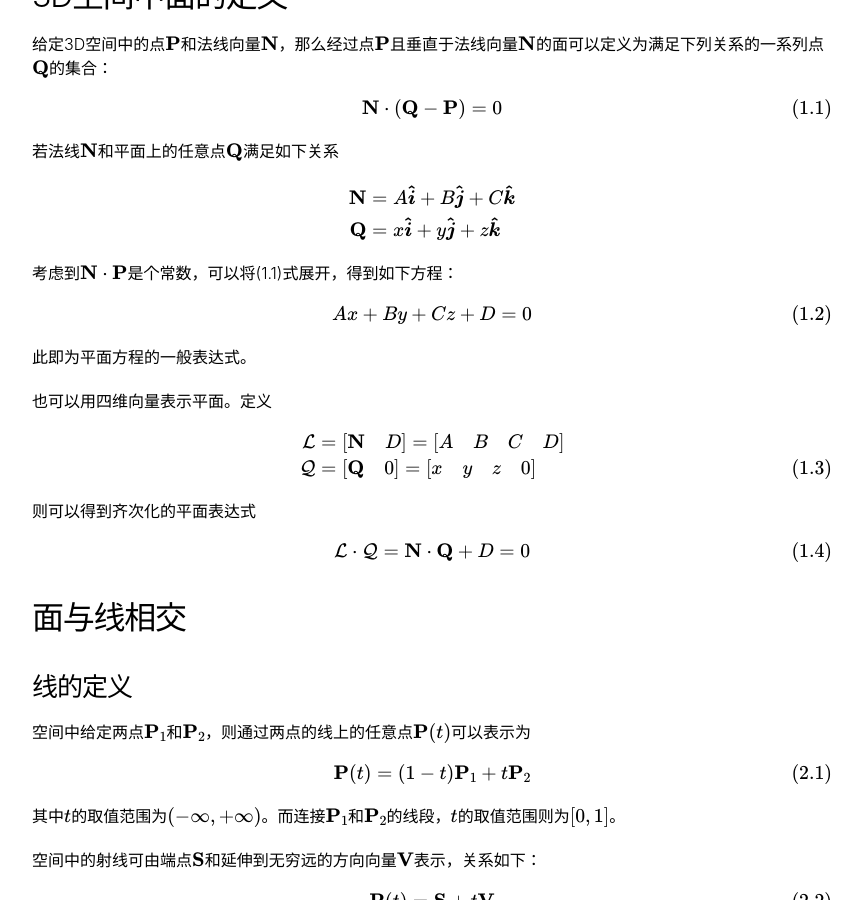
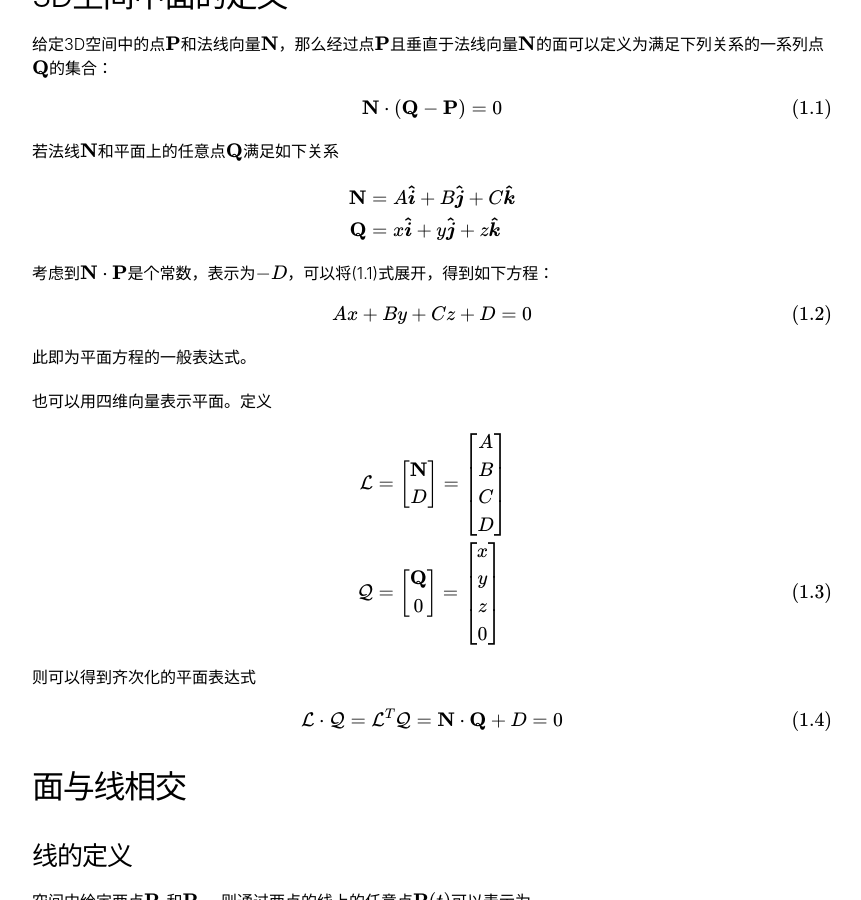
Before and after one commit to pyericz/blog, a Jekyll site: the page built from _posts/2017-03-17-plane.markdown, in a window 1280 px wide and 900 px high, scrolled down 232 px. Shown: the whole window, without its empty margins (208-1069 px from the left). Built offline with Jekyll 4.4.1, drawn with Linux system fonts in a browser that asks for light colours; formulas are drawn with MathJax 3; some of the changed text lies outside the part shown.

Commit message:
《3D空间中的面》修改了几处笔误，增加了3D点在四维齐次空间的变换矩阵

```diff
--- a/_posts/2017-03-17-plane.markdown
+++ b/_posts/2017-03-17-plane.markdown
@@ -21,7 +21,7 @@
 \end{align}
 $$
 
-考虑到$$\mathbf{N}\cdot\mathbf{P}$$是个常数，可以将(1.1)式展开，得到如下方程：
+考虑到$$\mathbf{N}\cdot\mathbf{P}$$是个常数，表示为$$-D$$，可以将(1.1)式展开，得到如下方程：
 
 $$
 Ax + By + Cz + D = 0 \tag{1.2}\label{eq:1.2}
@@ -33,15 +33,15 @@
 
 $$
 \begin{align}
-\mathcal{L} &= \begin{bmatrix}\mathbf{N}&D\end{bmatrix} = \begin{bmatrix}A&B&C&D\end{bmatrix} \\
-\mathcal{Q} &= \begin{bmatrix}\mathbf{Q}&0\end{bmatrix} = \begin{bmatrix}x&y&z&0\end{bmatrix} \tag{1.3}\label{eq:1.3}
+\mathcal{L} &= \begin{bmatrix}\mathbf{N}\\D\end{bmatrix} = \begin{bmatrix}A\\B\\C\\D\end{bmatrix} \\
+\mathcal{Q} &= \begin{bmatrix}\mathbf{Q}\\0\end{bmatrix} = \begin{bmatrix}x\\y\\z\\0\end{bmatrix} \tag{1.3}\label{eq:1.3}
 \end{align}
 $$
 
 则可以得到齐次化的平面表达式
 
 $$
-\mathcal{L}\cdot\mathcal{Q} = \mathbf{N}\cdot\mathbf{Q} + D = 0 \tag{1.4}\label{eq:1.4}
+\mathcal{L}\cdot\mathcal{Q} =\mathcal{L}^T\mathcal{Q}= \mathbf{N}\cdot\mathbf{Q} + D = 0 \tag{1.4}\label{eq:1.4}
 $$
 
 
@@ -129,7 +129,7 @@
 根据(2.2)式，为了获得线的完整描述信息，还必须得到位于线上的一个点$$\mathbf{S}$$。为此，可以构建一个以$$\mathbf{V}$$为法线，穿过坐标原点的面
 
 $$
-\mathcal{L}_3 = \begin{bmatrix}\mathbf{V}&0\end{bmatrix} \tag{4.2} \label{eq:4.2}
+\mathcal{L}_3 = \begin{bmatrix}\mathbf{V}\\0\end{bmatrix} \tag{4.2} \label{eq:4.2}
 $$
 
 该面应与$$\mathcal{L}_1$$和$$\mathcal{L}_2$$相交于一个点，该点即为线上的一个点$$\mathbf{S}$$。结合(3.3)式和(3.4)式，$$\mathbf{S}$$点可通过如下方式计算出来
@@ -229,4 +229,12 @@
 \tag{5.5}\label{eq:5.5}
 $$
 
-是3D点在四维齐次空间中的逆变换。
+是3D点在四维齐次空间中的逆变换，其正变换是
+
+$$
+\mathcal{F} = \begin{bmatrix}
+\mathbf{M}&\mathbf{T}\\
+\mathbf{0}&1
+\end{bmatrix}
+\tag{5.6}\label{eq:5.6}
+$$
```
